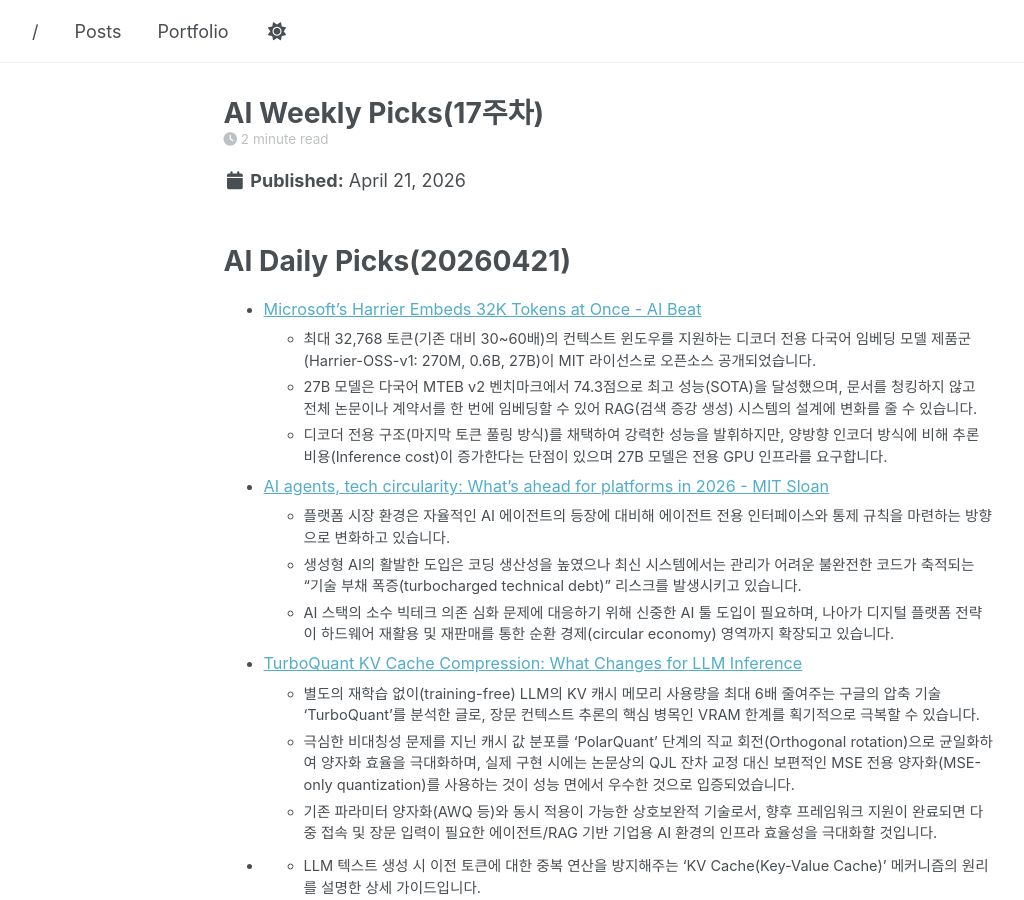
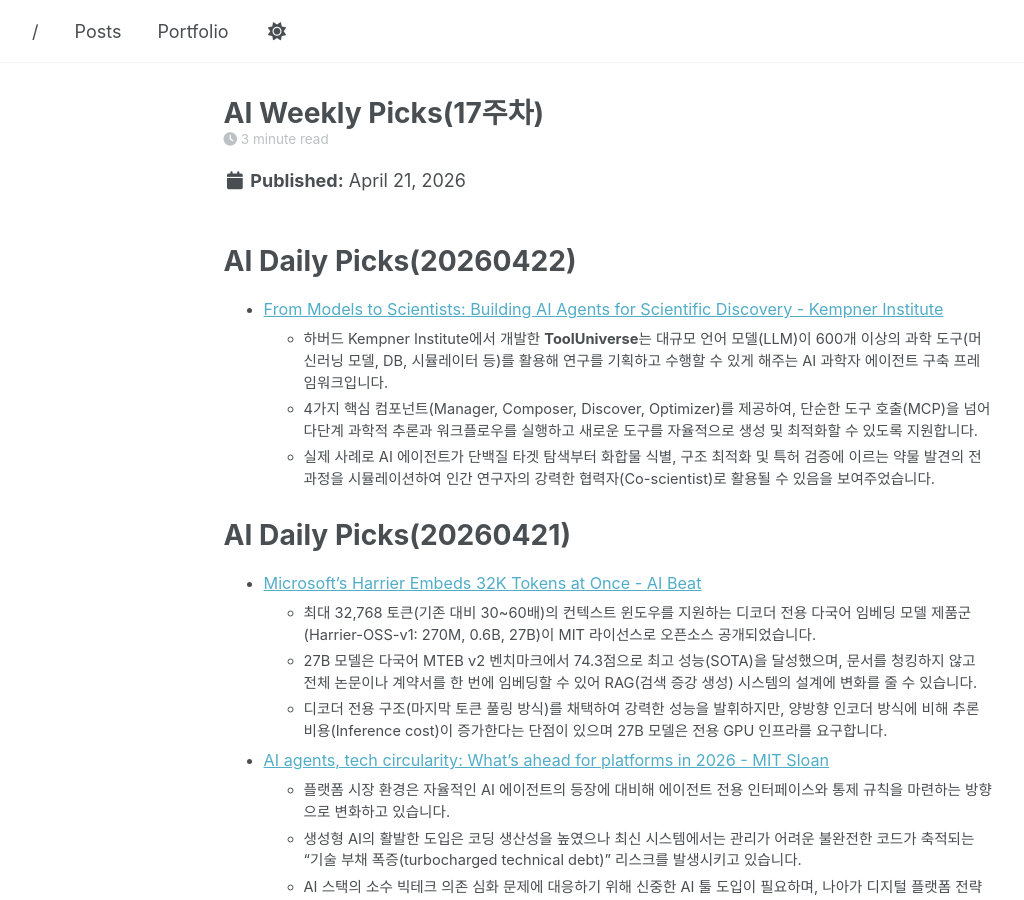
Before and after one commit to parameterfreak/parameterfreak.github.io, a Jekyll site: the page built from _posts/2026-04-21-ai-weekly-picks.md, in a window 1280 px wide and 900 px high. Shown: the whole window, without its empty margins (58-1082 px from the left). Built offline with Jekyll 4.4.1, drawn with Linux system fonts in a browser that asks for light colours; a script that is not in the unit is left out.

Commit message:
Add AI Daily Picks for April 22, 2026
Added a new section for AI Daily Picks on 20260422, featuring an article about AI agents for scientific discovery from the Kempner Institute.

```diff
--- a/_posts/2026-04-21-ai-weekly-picks.md
+++ b/_posts/2026-04-21-ai-weekly-picks.md
@@ -9,6 +9,13 @@
   - News
   - Reference
 ---
+
+# AI Daily Picks(20260422)
+
+* [From Models to Scientists: Building AI Agents for Scientific Discovery - Kempner Institute](https://kempnerinstitute.harvard.edu/research/deeper-learning/from-models-to-scientists-building-ai-agents-for-scientific-discovery)
+  * 하버드 Kempner Institute에서 개발한 **ToolUniverse**는 대규모 언어 모델(LLM)이 600개 이상의 과학 도구(머신러닝 모델, DB, 시뮬레이터 등)를 활용해 연구를 기획하고 수행할 수 있게 해주는 AI 과학자 에이전트 구축 프레임워크입니다.
+  * 4가지 핵심 컴포넌트(Manager, Composer, Discover, Optimizer)를 제공하여, 단순한 도구 호출(MCP)을 넘어 다단계 과학적 추론과 워크플로우를 실행하고 새로운 도구를 자율적으로 생성 및 최적화할 수 있도록 지원합니다.
+  * 실제 사례로 AI 에이전트가 단백질 타겟 탐색부터 화합물 식별, 구조 최적화 및 특허 검증에 이르는 약물 발견의 전 과정을 시뮬레이션하여 인간 연구자의 강력한 협력자(Co-scientist)로 활용될 수 있음을 보여주었습니다.
 
 # AI Daily Picks(20260421)
 
```
